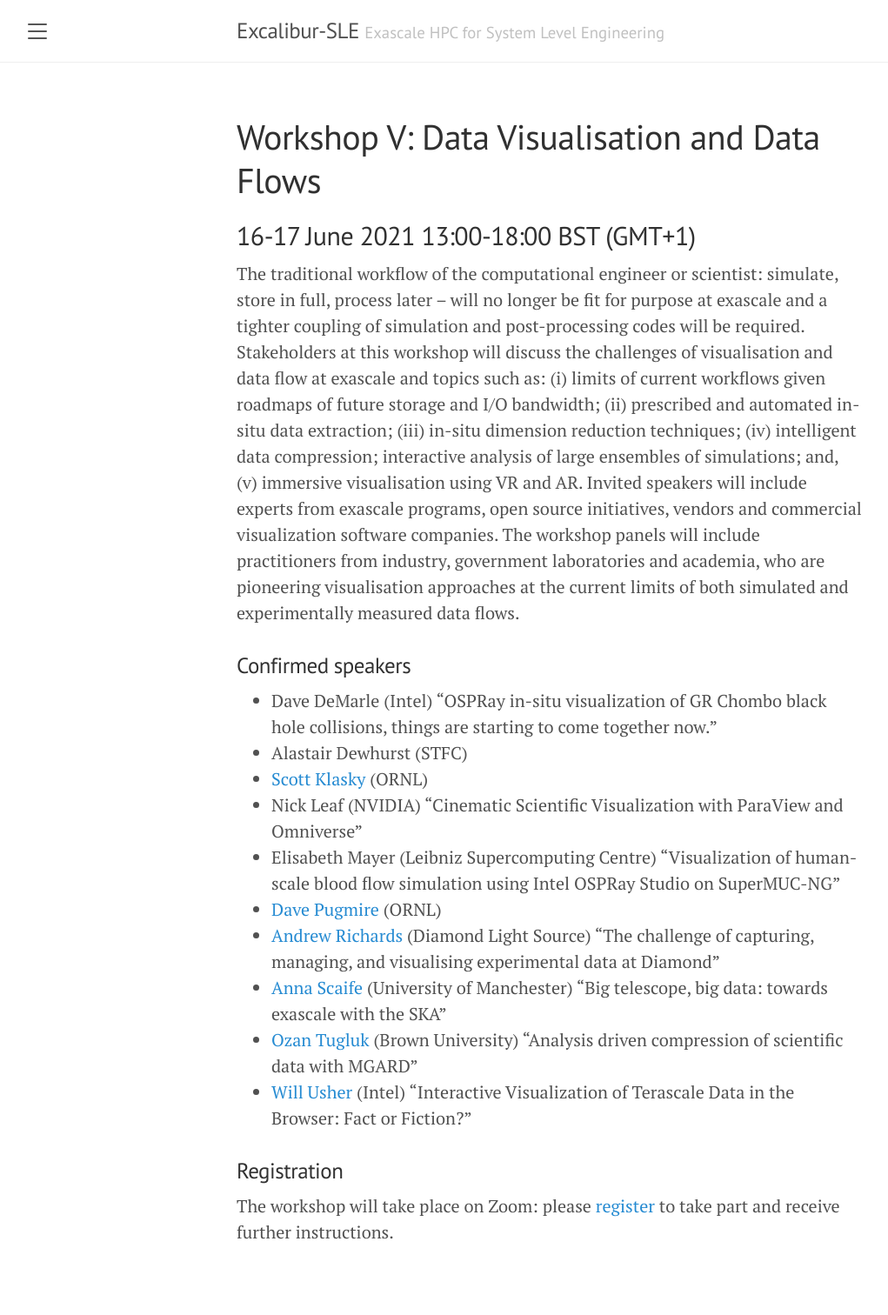
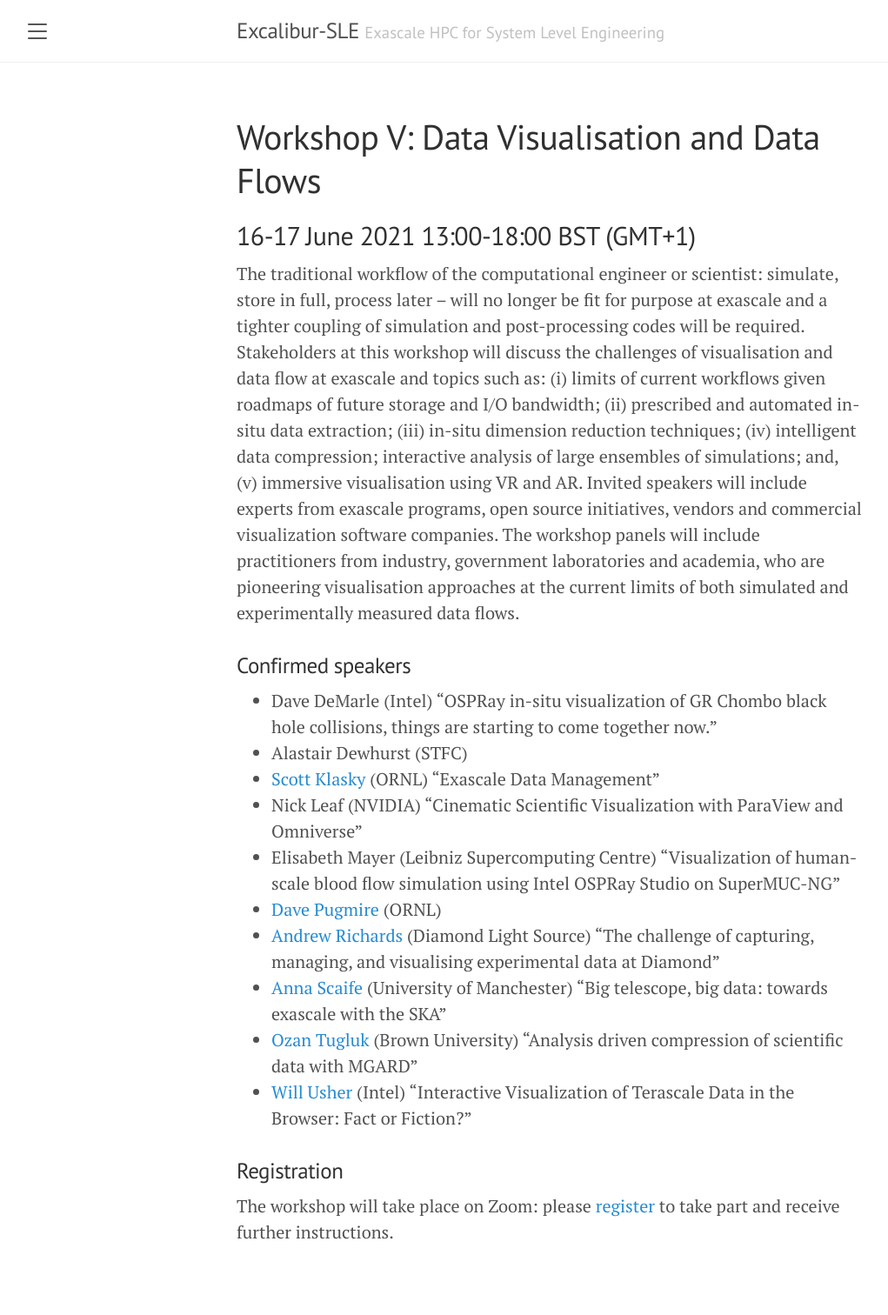
Before and after one commit to Excalibur-SLE/Excalibur-SLE.github.io, a Jekyll site: the page built from workshop5.md, in a window 1280 px wide. Shown: the whole page at 87% size, without its empty margins (8-1029 px from the left). Built offline with Jekyll 4.4.1, drawn with Linux system fonts in a browser that asks for light colours.

Commit message:
Klasky title

```diff
--- a/workshop5.md
+++ b/workshop5.md
@@ -26,7 +26,7 @@ experimentally measured data flows.
 
 * Dave DeMarle (Intel) “OSPRay in-situ visualization of GR Chombo black hole collisions, things are starting to come together now."
 * Alastair Dewhurst (STFC)
-* [Scott Klasky](https://csmd.ornl.gov/profile/scott-klasky) (ORNL)
+* [Scott Klasky](https://csmd.ornl.gov/profile/scott-klasky) (ORNL) "Exascale Data Management"
 * Nick Leaf (NVIDIA) "Cinematic Scientific Visualization with ParaView and Omniverse"
 * Elisabeth Mayer (Leibniz Supercomputing Centre) "Visualization of human-scale blood flow simulation using Intel OSPRay Studio on SuperMUC-NG"
 * [Dave Pugmire](https://csmd.ornl.gov/profile/dave-pugmire) (ORNL)
```
